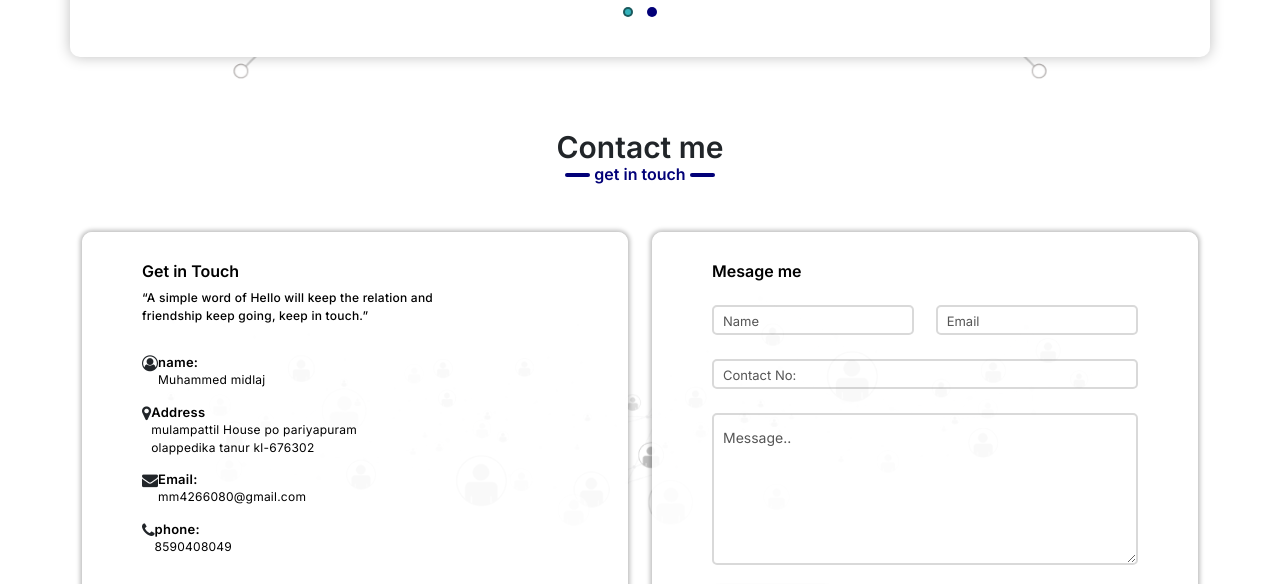
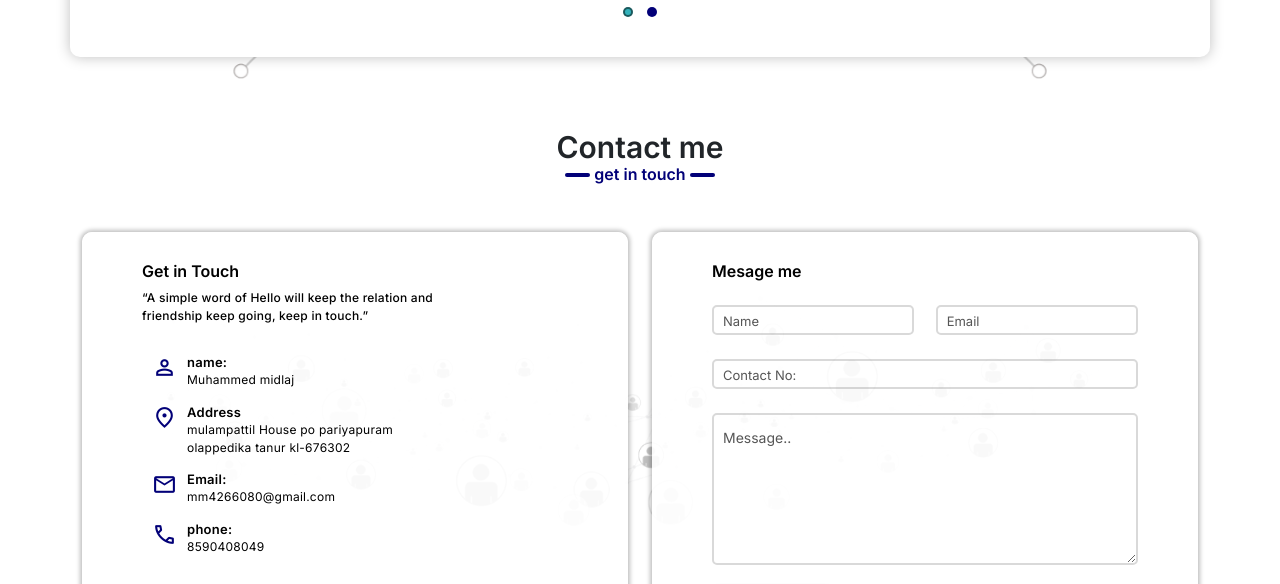
Before and after one commit to Muhadmdlj/midlaj.in, a plain HTML site: page index.html in a window 1280 px wide. Shown: the part 2629-3213 px from the top of the page. Drawn offline with nearby package versions, Linux system fonts and the light colour scheme.

Commit message:
Update index.html

```diff
--- a/index.html
+++ b/index.html
@@ -8,6 +8,7 @@
     <link rel="stylesheet" href="css/style.css">
     <link rel="stylesheet" href="css/responsive.css">
     <link rel="stylesheet" href="https://cdnjs.cloudflare.com/ajax/libs/font-awesome/4.7.0/css/font-awesome.css">
+    <link rel="stylesheet" href="https://fonts.googleapis.com/css2?family=Material+Symbols+Outlined:opsz,wght,FILL,GRAD@24,400,0,0" />
     <link
         href="https://fonts.googleapis.com/css2?family=Inter:wght@100;200;300;400;500;600;700;800;900&family=Roboto+Condensed:wght@200;300;400;500;600;700;800;900&family=Roboto:wght@400;500;700;900&display=swap"
         rel="stylesheet">
@@ -335,14 +336,18 @@
                             <address>
                                 <ul>
                                     <li data-aos="zoom-in">
-                                        <i class="fa fa-user-circle-o" aria-hidden="true"></i>
+                                        <span class="material-symbols-outlined">
+                                            person
+                                            </span>
                                         <div>
                                             <h5>name:</h5>
                                             <p>Muhammed midlaj</p>
                                         </div>
                                     </li>
                                     <li data-aos="zoom-in">
-                                        <i class="fa fa-map-marker" aria-hidden="true"></i>
+                                        <span class="material-symbols-outlined">
+                                            location_on
+                                            </span>
                                         <div>
                                             <h5>Address</h5>
                                             <p>mulampattil House po pariyapuram <br>
@@ -350,14 +355,18 @@
                                         </div>
                                     </li>
                                     <li data-aos="zoom-in">
-                                        <i class="fa fa-envelope" aria-hidden="true"></i>
+                                        <span class="material-symbols-outlined">
+                                            mail
+                                            </span>
                                         <div>
                                             <h5>Email:</h5>
                                             <p>mm4266080@gmail.com</p>
                                         </div>
                                     </li>
                                     <li data-aos="zoom-in">
-                                        <i class="fa fa-phone" aria-hidden="true"></i>
+                                        <span class="material-symbols-outlined">
+                                            call
+                                            </span>
                                         <div>
                                             <h5>phone:</h5>
                                             <p>8590408049</p>
@@ -460,7 +469,7 @@
     <div class="position-fixed msg-items hide">
 
         <a class="msg"
-            href="https://www.instagram.com/midl.j_?igsh=MXMydGxqeTFmd2xvMQ==">
+            href="https://www.instagram.com/midl.j_/?igshid=MzMyNGUyNmU2YQ%3D%3D&amp;text=Hi there! I have a question :">
             <i class="fa fa-instagram" aria-hidden="true"></i>
         </a>
 
```
